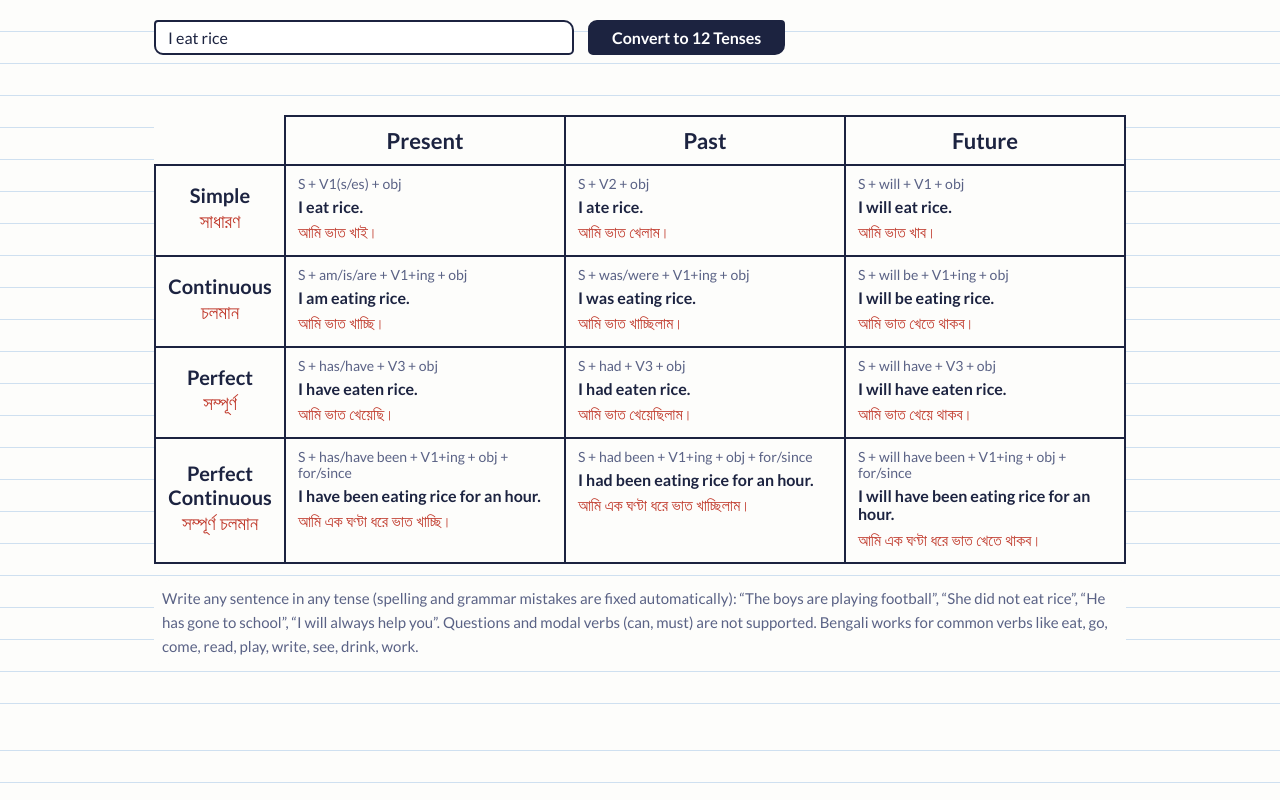
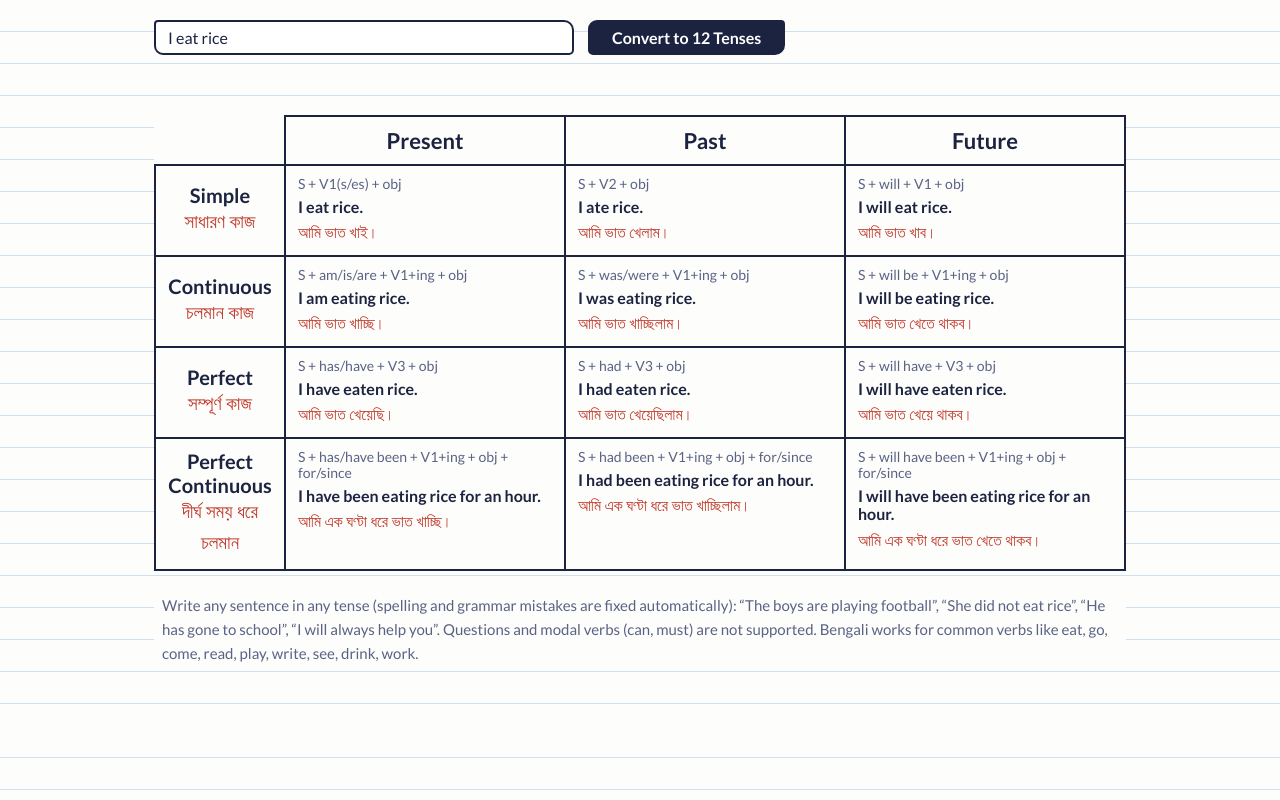
Before and after one commit to aminulhaque-webdev/tense2, a plain HTML site: page index.html in a window 1280 px wide. Drawn offline with Linux system fonts and the light colour scheme.

Commit message:
Update index.html

```diff
--- a/index.html
+++ b/index.html
@@ -137,10 +137,10 @@ const BN={
 };
 const E={past:['লাম','লে','ল'],fut:['ব','বে','বে'],ing:['ি','','ে'],ingp:['িলাম','িলে','িল'],perf:['ি','','ে'],pp:['ছিলাম','ছিলে','ছিল'],th:['থাকব','থাকবে','থাকবে']};
 const ROWS=[
- ['Simple','সাধারণ',['S + V1(s/es) + obj','S + V2 + obj','S + will + V1 + obj']],
- ['Continuous','চলমান',['S + am/is/are + V1+ing + obj','S + was/were + V1+ing + obj','S + will be + V1+ing + obj']],
- ['Perfect','সম্পূর্ণ',['S + has/have + V3 + obj','S + had + V3 + obj','S + will have + V3 + obj']],
- ['Perfect Continuous','সম্পূর্ণ চলমান',['S + has/have been + V1+ing + obj + for/since','S + had been + V1+ing + obj + for/since','S + will have been + V1+ing + obj + for/since']]
+ ['Simple','সাধারণ কাজ',['S + V1(s/es) + obj','S + V2 + obj','S + will + V1 + obj']],
+ ['Continuous','চলমান কাজ',['S + am/is/are + V1+ing + obj','S + was/were + V1+ing + obj','S + will be + V1+ing + obj']],
+ ['Perfect','সম্পূর্ণ কাজ',['S + has/have + V3 + obj','S + had + V3 + obj','S + will have + V3 + obj']],
+ ['Perfect Continuous','দীর্ঘ সময় ধরে   চলমান',['S + has/have been + V1+ing + obj + for/since','S + had been + V1+ing + obj + for/since','S + will have been + V1+ing + obj + for/since']]
 ];
 
 function norm(s){
```
